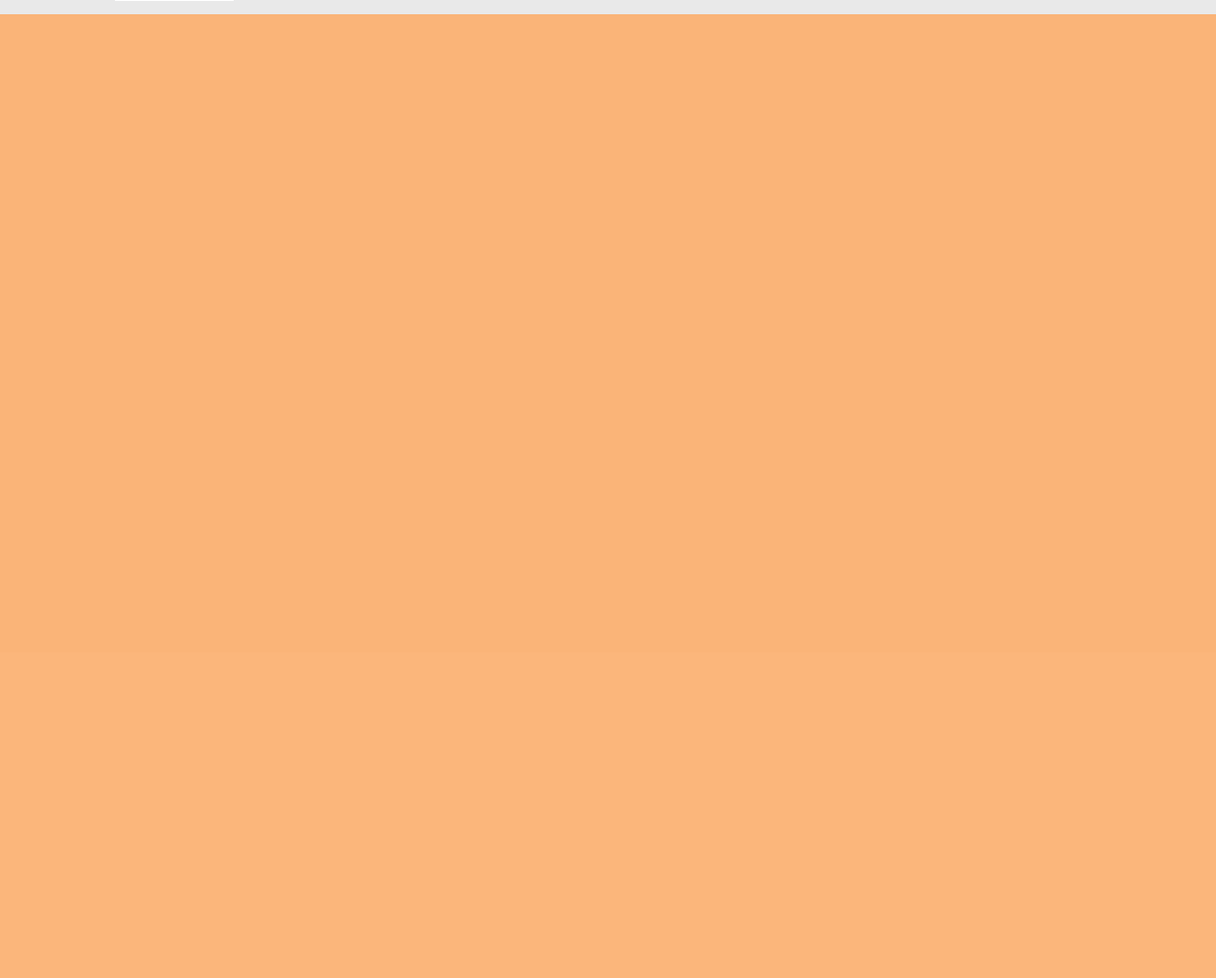
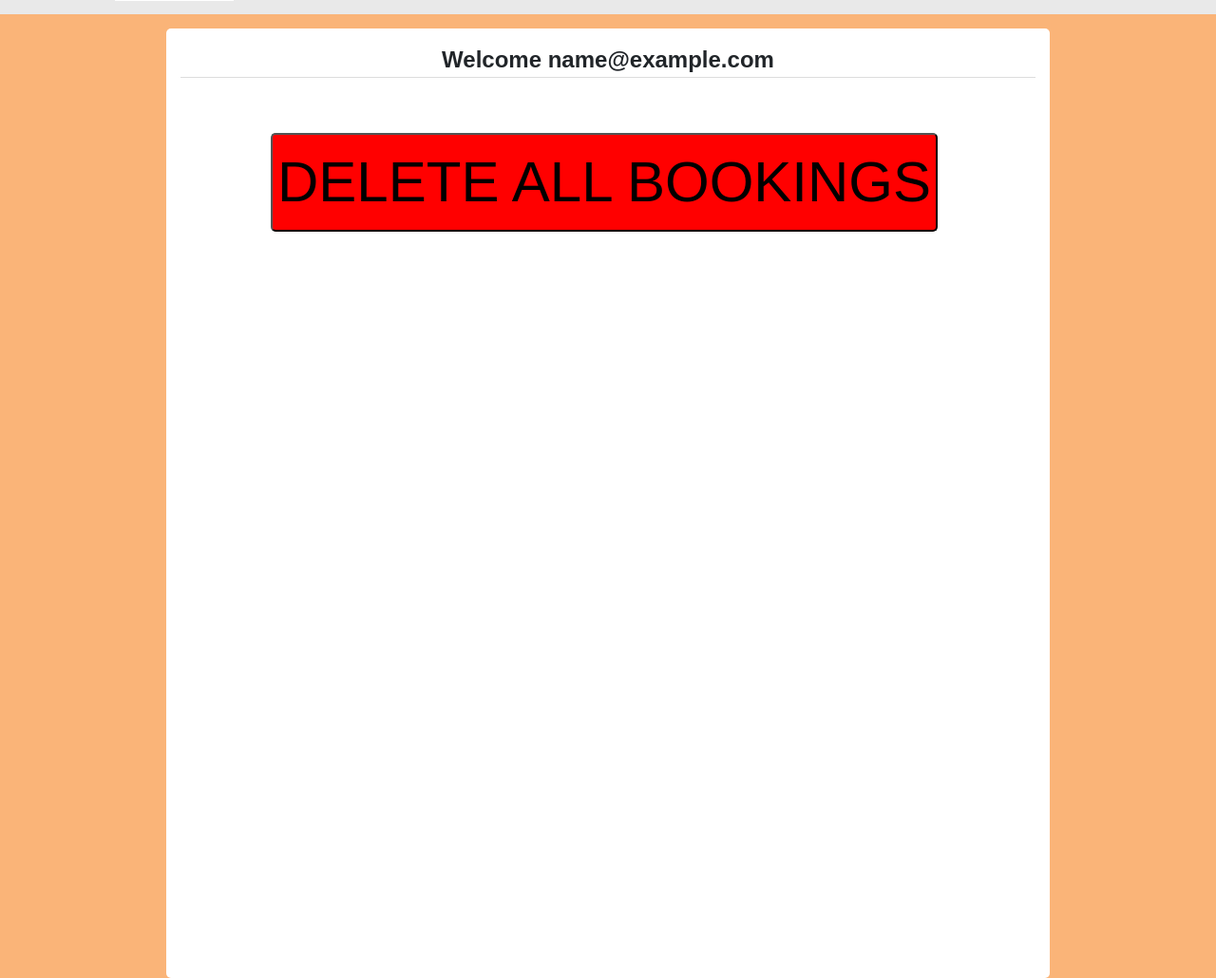
Before and after one commit to siesaurus/COMP606A1P3, a PHP site: page /CheckYourBooking.php in a window 1280 px wide. Shown: the part 113-1143 px from the top of the page at 95% size. Before the commit the page ends 128 px from the top, so only its background shows below. Run offline with PHP 8.4, Linux system fonts and the light colour scheme; the visitor is signed in with stand-in values (Sample User, id 1); data comes from the database, SQL or seed files in the repository; some libraries are stand-ins or nearby versions.

Commit message:
changed the checkbookings page to spew out raw data as it was frustrating, gave it a giant red button to delete the bookings, sienna is going to implement the SQL properly as I couldn't figure it out properly

```diff
--- a/CheckYourBooking.php
+++ b/CheckYourBooking.php
@@ -13,3 +13,25 @@ if(!isset($_SESSION["loggedin"]) || $_SESSION["loggedin"] !== true){
 <!DOCTYPE html>
 <html lang="en">
 <head>
+
+<title>Welcome <?php echo $_SESSION['Email'] ?></title>
+
+<body>
+
+<div class ="mainContent" id="mainCon">
+<div class="page-header">
+<h2> Welcome <?php echo $_SESSION['Email'] ?></h2>
+</div>
+
+<?php
+    $sql = "SELECT booking_starttime FROM booking b join customer c ON c.cust_email = b.cust_email where c.cust_email = '$_SESSION[Email]'";
+    $result = mysqli_query($mysqli, $sql);
+
+    while($row = mysqli_fetch_assoc($result)){
+        printf ("booking_starttime = %s (%s)\n", $row['booking_starttime'], gettype($row['booking_starttime']));
+    }
+
+    echo "<a href=deleteBookings.php><div class=\"bigButton\"><button style=\"background-color:red;\">DELETE ALL BOOKINGS</button></div></a>"
+?>
+</div>
+</body>
--- a/style.css
+++ b/style.css
@@ -314,3 +314,12 @@ label{
   font-family: Arial, Helvetica, sans-serif;
   text-align: center;
 }
+
+.bigButton {
+  border-radius: 5px;
+  margin-left: 5%;
+  padding: 50px;
+  font-family: Arial, Helvetica, sans-serif;
+  font-size: 60px;
+
+}
```
Also changed, not shown: ContactUs.php (+7 -2 lines), deleteBookings.php (added, +9 -0 lines).
